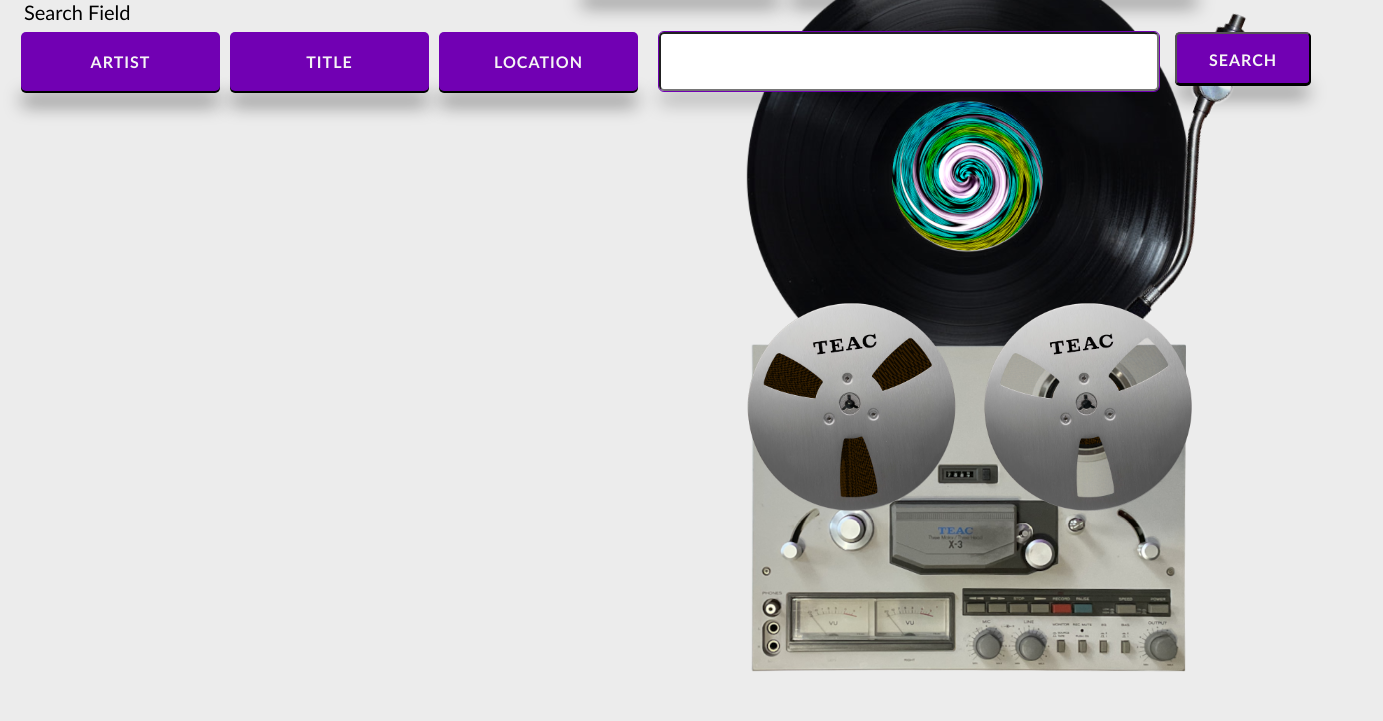
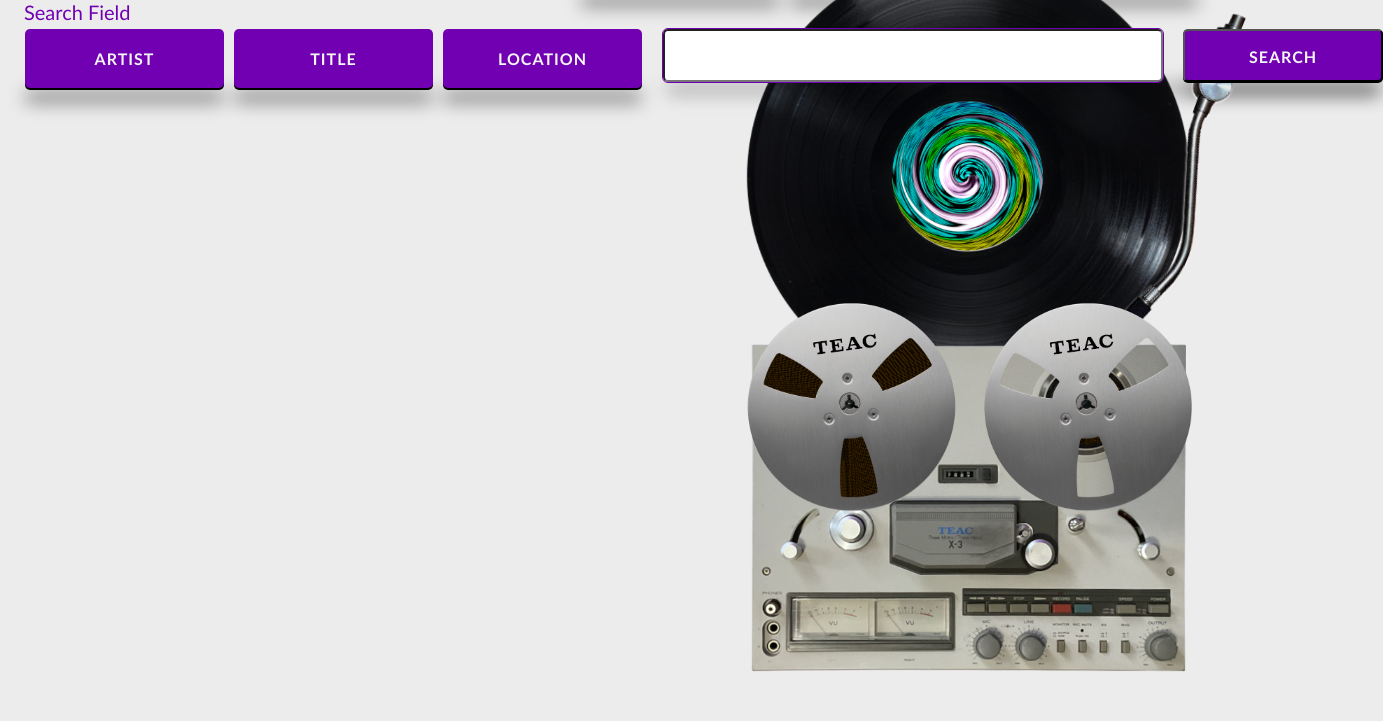
Before and after one commit to smajewski1980/music_catalog_lookup, a website: page public/index.html in a window 1280 px wide. Shown: the part 79-800 px from the top of the page, 1383 px wide, since content can reach past the window. Drawn offline with Linux system fonts and the light colour scheme.

Commit message:
more styling on the search-wrapper and search button

```diff
--- a/public/index.html
+++ b/public/index.html
@@ -103,7 +103,7 @@
       </div>
     </header>
 
-    <div class="search-outer-wrapper">
+    <!-- <div class="search-outer-wrapper"> -->
     <div class="search-wrapper">
       <form>
         <div class="search-field-select-wrapper">
@@ -137,13 +137,12 @@
               id="search-term"
               autocomplete="off"
             />
+            <button id="btn-search">SEARCH</button>
           </div>
-            <button id="btn-search">SEARCH</button>
         </div>
       </form>
     </div>
-      <p class="qty"></p>
-    </div>
+    <!-- </div> -->
 
     <div class="pagination-text">
       <span id="totalQty"></span>
--- a/public/style.css
+++ b/public/style.css
@@ -26,6 +26,7 @@
 h1 {
   margin-inline: 1.25rem 5.5rem;
   margin-block: 1.5rem;
+  color: rgb(113, 0, 179);
 }
 
 .field-radio-btns-wrapper {
@@ -48,22 +49,28 @@
 } */
 
 .search-wrapper {
-  padding: 1rem 1rem 1.75rem;
+  /* padding: 1rem 1rem 1.75rem; */
   width: fit-content;
   margin-block-end: 1rem;
+  margin-block-start: 1.5rem;
+  margin-inline-start: 1.25rem;
+  position: relative;
+  display: flex;
+  align-items: center;
+  height: 53px;
 }
 
-.search-outer-wrapper {
-  position: relative;
-  margin-block-start: 0.5rem;
-}
+/* .search-wrapper * {
+  outline: 2px solid red;
+} */
 
-.search-outer-wrapper::before {
+.search-wrapper::before {
   content: "Search Field";
   position: absolute;
-  top: -1rem;
-  left: 1.5rem;
+  top: -2rem;
+  left: 0.25rem;
   font-size: 1.25rem;
+  color: rgb(113, 0, 179);
 }
 
 .search-field-select-wrapper {
@@ -106,6 +113,7 @@
   z-index: -1;
   filter: blur(9px);
 }
+
 .search-wrapper .text-input-wrapper::before {
   content: "";
   position: absolute;
@@ -162,6 +170,11 @@
 
 .text-input-wrapper {
   position: relative;
+  display: flex;
+  align-items: end;
+  justify-content: center;
+  gap: 0.25rem;
+  height: 53px;
 }
 
 .search-wrapper button {
@@ -181,16 +194,26 @@
   text-align: center;
   position: relative;
   box-shadow: 0px 1px 0px black;
+  width: 200px;
 }
 
-.qty {
-  font-size: 1.25rem;
-  padding-top: 0.25rem;
+.search-wrapper button:active {
+  background: rgb(158, 0, 250);
+  filter: blur(0.5px);
+  height: 50px;
+  width: 196px;
+  font-size: 0.95rem;
+  font-weight: 600;
+}
+
+.search-wrapper button::before:active {
+  background-color: red;
 }
 
 .pagination-text {
   font-size: 1.25rem;
   min-height: 28px;
+  margin-left: 1.5rem;
 }
 
 #page-input {
@@ -205,6 +228,7 @@
   margin-top: 1rem;
   max-width: 65%;
   font-size: 1.25rem;
+  margin-left: 1.5rem;
 }
 
 th {
```
Lines whose indentation alone changed are shown as unchanged.
